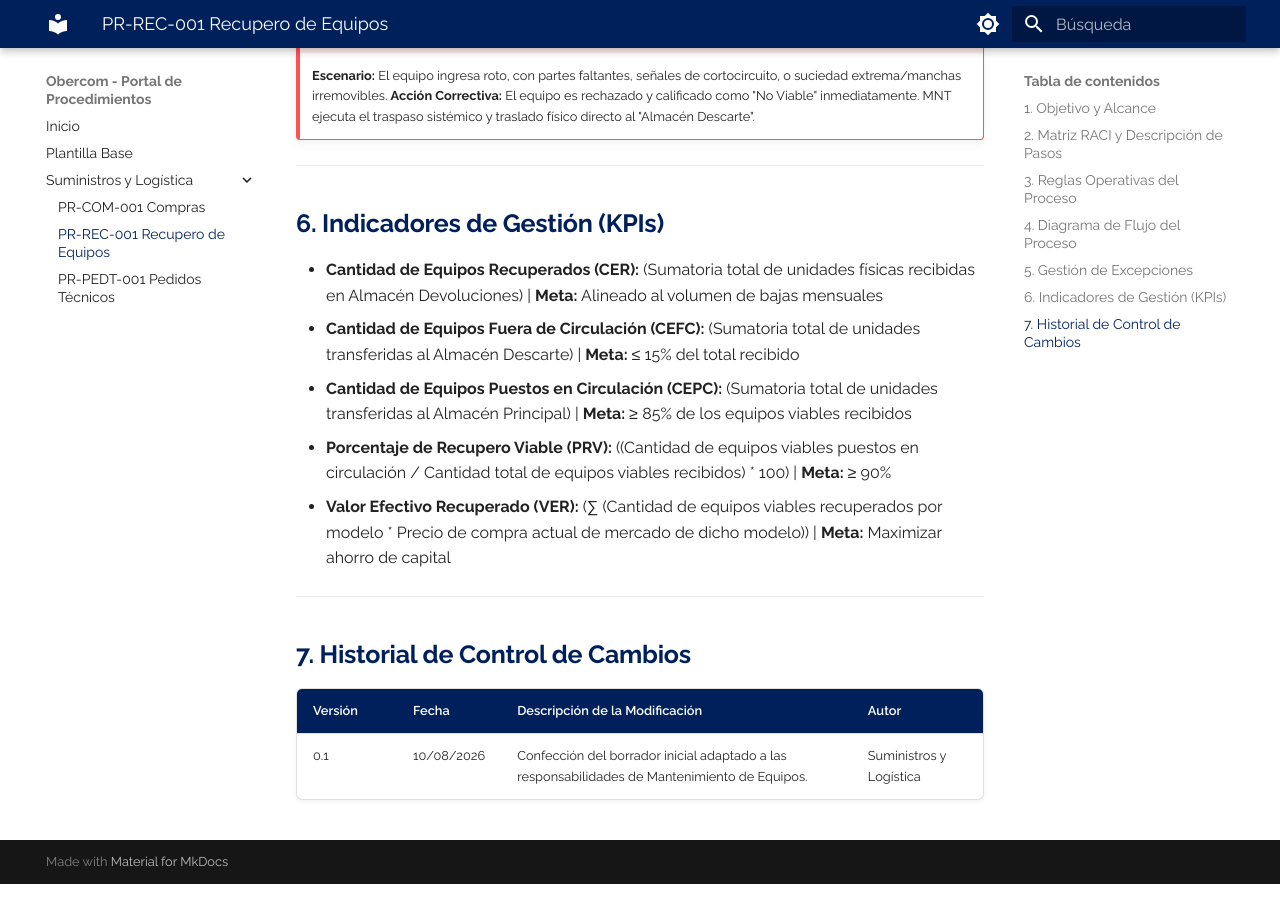
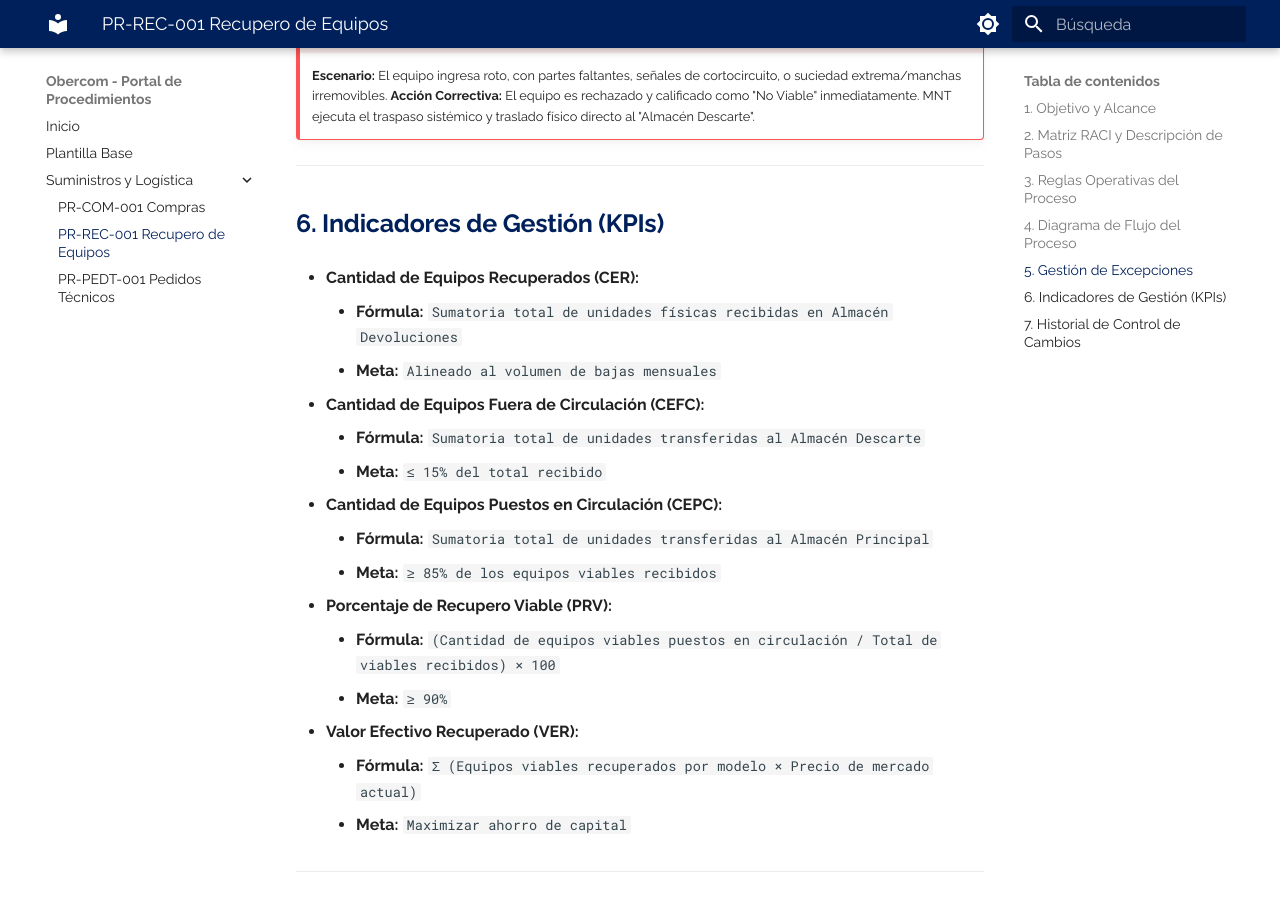
Before and after one commit to elingenierok/procedimientos-isp, an MkDocs documentation site: the page built from docs/suministros-logistica/PR-REC-001.md, in a window 1280 px wide and 900 px high, scrolled down 4006 px. Built offline with MkDocs 1.6.1 and Material for MkDocs 9.7.7, drawn with Linux system fonts in a browser that asks for light colours.

Commit message:
Refactor KPIs section for clarity and formatting

```diff
--- a/docs/suministros-logistica/PR-REC-001.md
+++ b/docs/suministros-logistica/PR-REC-001.md
@@ -71,12 +71,25 @@
 
 ## 6. Indicadores de Gestión (KPIs)
 
-* **Cantidad de Equipos Recuperados (CER):** (Sumatoria total de unidades físicas recibidas en Almacén Devoluciones) | **Meta:** Alineado al volumen de bajas mensuales
-* **Cantidad de Equipos Fuera de Circulación (CEFC):** (Sumatoria total de unidades transferidas al Almacén Descarte) | **Meta:** &le; 15% del total recibido
-* **Cantidad de Equipos Puestos en Circulación (CEPC):** (Sumatoria total de unidades transferidas al Almacén Principal) | **Meta:** &ge; 85% de los equipos viables recibidos
-* **Porcentaje de Recupero Viable (PRV):** ((Cantidad de equipos viables puestos en circulación / Cantidad total de equipos viables recibidos) * 100) | **Meta:** &ge; 90%
-* **Valor Efectivo Recuperado (VER):** (&sum; (Cantidad de equipos viables recuperados por modelo * Precio de compra actual de mercado de dicho modelo)) | **Meta:** Maximizar ahorro de capital
+* **Cantidad de Equipos Recuperados (CER):**
+    * **Fórmula:** `Sumatoria total de unidades físicas recibidas en Almacén Devoluciones`
+    * **Meta:** `Alineado al volumen de bajas mensuales`
 
+* **Cantidad de Equipos Fuera de Circulación (CEFC):**
+    * **Fórmula:** `Sumatoria total de unidades transferidas al Almacén Descarte`
+    * **Meta:** `≤ 15% del total recibido`
+
+* **Cantidad de Equipos Puestos en Circulación (CEPC):**
+    * **Fórmula:** `Sumatoria total de unidades transferidas al Almacén Principal`
+    * **Meta:** `≥ 85% de los equipos viables recibidos`
+
+* **Porcentaje de Recupero Viable (PRV):**
+    * **Fórmula:** `(Cantidad de equipos viables puestos en circulación / Total de viables recibidos) × 100`
+    * **Meta:** `≥ 90%`
+
+* **Valor Efectivo Recuperado (VER):**
+    * **Fórmula:** `Σ (Equipos viables recuperados por modelo × Precio de mercado actual)`
+    * **Meta:** `Maximizar ahorro de capital`
 ---
 
 ## 7. Historial de Control de Cambios
```
